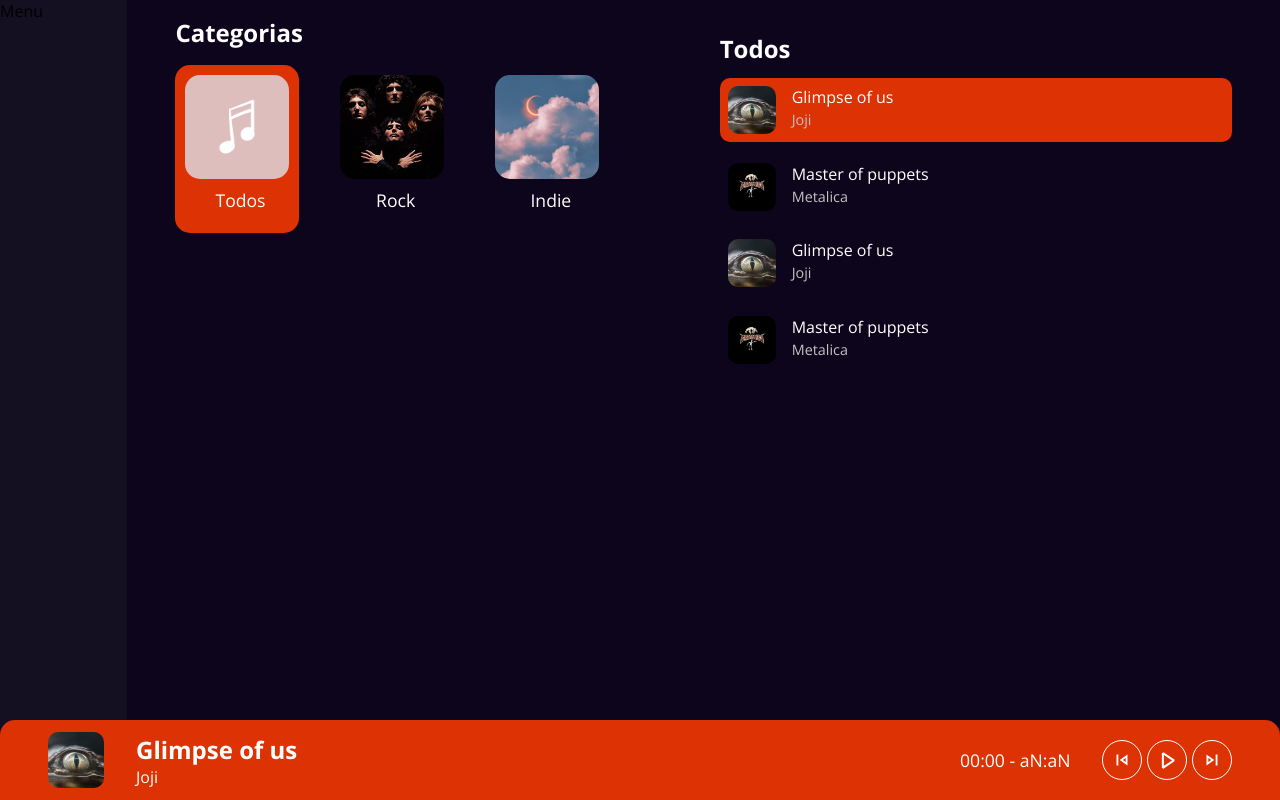
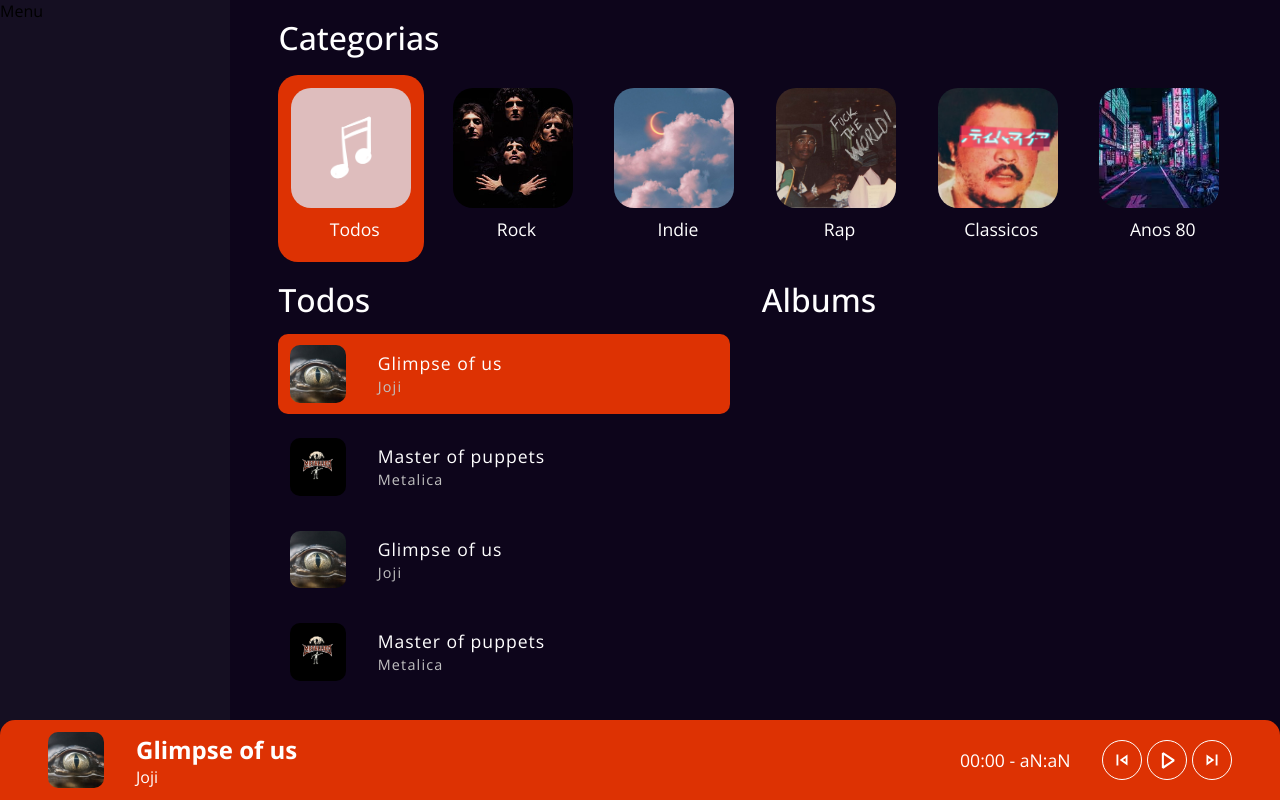
Before and after one commit to edusantanaw/es-player-music, a React (Vite) app: page / in a window 1280 px wide. Built offline with nearby package versions, Linux system fonts and the light colour scheme.

Commit message:
chore: uuid

```diff
--- a/package.json
+++ b/package.json
@@ -12,12 +12,14 @@
     "react": "^18.2.0",
     "react-dom": "^18.2.0",
     "react-icons": "^4.7.1",
-    "styled-components": "^5.3.6"
+    "styled-components": "^5.3.6",
+    "uuid": "^9.0.0"
   },
   "devDependencies": {
     "@types/react": "^18.0.26",
     "@types/react-dom": "^18.0.9",
     "@types/styled-components": "^5.1.26",
+    "@types/uuid": "^9.0.0",
     "@vitejs/plugin-react": "^3.0.0",
     "typescript": "^4.9.3",
     "vite": "^4.0.0"
--- /dev/null
+++ b/src/components/AmbumList.tsx
@@ -0,0 +1,12 @@
+import React from "react";
+import { AlbumlistContainer } from "./styles/albumlist.style";
+
+const Albums = () => {
+  return (
+    <AlbumlistContainer>
+      <h2>Albums</h2>
+    </AlbumlistContainer>
+  );
+};
+
+export default Albums;
--- /dev/null
+++ b/src/components/styles/albumlist.style.ts
@@ -0,0 +1,10 @@
+import styled from "styled-components";
+
+export const AlbumlistContainer = styled.div`
+  padding-top: 1em;
+  width: 50%;
+  h2 {
+    font-size: 2em;
+    font-weight: 500;
+  }
+`;
--- a/src/components/styles/category.styles.ts
+++ b/src/components/styles/category.styles.ts
@@ -1,26 +1,30 @@
 import styled from "styled-components";
 
 export const CategoryContainer = styled.div`
-  width: 85%;
+  width: 100%;
+  h2 {
+    font-size: 2em;
+    font-weight: 500;
+  }
   ul {
     padding-top: 1em;
     display: flex;
-    gap: 2em;
+    gap: 1em;
     overflow-x: hidden;
     li {
       display: flex;
       flex-direction: column;
       align-items: center;
-      padding: 0.6em;
+      padding: 0.8em;
       gap: 0.6em;
-      border-radius: 15px;
-      height: 10.5em;
+      border-radius: 20px;
+      height: 11.7em;
       cursor: pointer;
       img {
-        width: 6.5em;
-        height: 6.5em;
+        width: 7.5em;
+        height: 7.5em;
         object-fit: cover;
-        border-radius: 15px;
+        border-radius: 20px;
       }
       span {
         font-size: 1.1em;
--- a/src/components/styles/songsList.style.ts
+++ b/src/components/styles/songsList.style.ts
@@ -2,26 +2,37 @@
 
 export const Songs = styled.ul`
   padding-top: 1em;
-  width: 50%;
+  width: 48%;
   display: flex;
   flex-direction: column;
   gap: 0.8em;
+  h2{
+    font-size: 2em;
+    font-weight: 500;
+  }
+
   li {
     display: flex;
-    gap: 1em;
-    padding: 0.5em;
+    align-items: center;
+    gap: 2em;
+    padding: 0.7em;
     cursor: pointer;
     border-radius: 10px;
     img {
-      width: 3em;
-      height: 3em;
+      width: 3.5em;
+      height: 3.6em;
       object-fit: cover;
       border-radius: 10px;
     }
 
+    p{
+      letter-spacing: 1px;
+      font-size: 1.1em;
+    }
     span {
       font-size: 0.9em;
       color: #c2c2c2;
+      letter-spacing: 1.2px
     }
     &:hover {
       opacity: 0.9;
--- a/src/context/songs.tsx
+++ b/src/context/songs.tsx
@@ -2,7 +2,6 @@
   createContext,
   ReactNode,
   useEffect,
-  useLayoutEffect,
   useState,
 } from "react";
 import { songContext, songs } from "../types/global";
@@ -22,6 +21,8 @@
   }>({ name: "Rodos", songs: songsList });
   const [currentSong, setCurrentSong] = useState<songs>(currentLista.songs[0]);
   const [currentCategory, setCurrentCategory] = useState<string>("Todos");
+
+
   useEffect(() => {
     const list = filters[currentCategory];
     console.log(list)
--- a/src/layout/menu.syles.ts
+++ b/src/layout/menu.syles.ts
@@ -1,7 +1,7 @@
 import styled from "styled-components";
 
 export const MenuContainer = styled.div`
-  width: 23%;
+  width: 25%;
   height: 100vh;
   background-color: #150F22;
 `;
--- a/src/pages/Home.tsx
+++ b/src/pages/Home.tsx
@@ -1,15 +1,16 @@
 import Category from "../components/Category";
 import SongsList from "../components/SongsList";
 import { HomeContainer } from "./styles/home.styles";
-import { songsList } from "../utils/songsList";
+import Albums from "../components/AmbumList";
 
 export const Home = () => {
   return (
     <HomeContainer>
-      <div className="left">
-        <Category />
+      <Category />
+      <div className="bottom">
+        <SongsList />
+        <Albums />
       </div>
-      <SongsList />
     </HomeContainer>
   );
 };
--- a/src/pages/styles/home.styles.ts
+++ b/src/pages/styles/home.styles.ts
@@ -6,9 +6,11 @@
   padding: 1em 3em;
   background-color: #0d051b;
   color: #fff;
-  display: flex;
   gap: 1em;
-  .left{
-    width: 50%;
+
+  .bottom{
+    display: flex;
+    gap: 2em;
   }
+
 `;
```
Also changed, not shown: src/utils/albumList.ts (added, +10 -0 lines), 1 other file (tests, documents, lock files or other folders).
